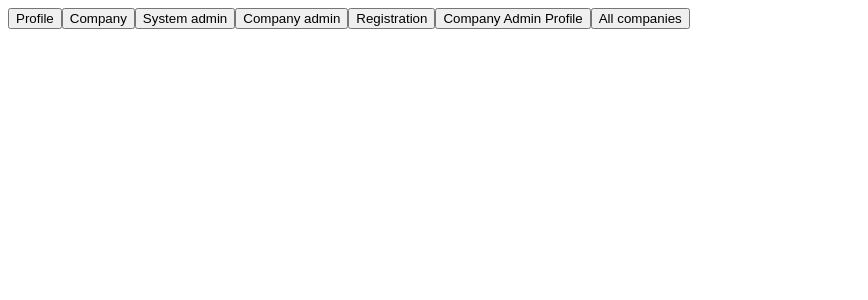
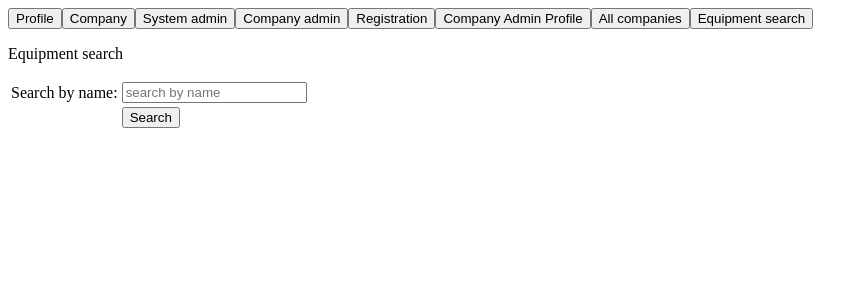
Before and after one commit to ISA-Tim6/Medical-Equipment-front-end, an Angular app: page /equipment-search in a window 1280 px wide. Before the commit this address led to /. Shown: the top 300 px of the page, without its empty margins (0-868 px from the left). Built offline with nearby package versions, Linux system fonts and the light colour scheme.

Commit message:
feat:Equipment search by name

```diff
--- a/src/app/app-routing.module.ts
+++ b/src/app/app-routing.module.ts
@@ -9,6 +9,7 @@ import { CompanyAdminProfileComponent } from './feature-modules/stakeholders/com
 import { CompanyProfileComponent } from './feature-modules/company-profile/company-profile.component';
 import { CompaniesOverviewComponent } from './feature-modules/companies-overview/companies-overview.component';
 import { CompanyOverviewComponent } from './feature-modules/company-overview/company-overview.component';
+import { EquipmentSearchComponent } from './feature-modules/system-admin/equipment-search/equipment-search.component';
 const routes: Routes = [
   {
     path: 'user-profile',
@@ -37,7 +38,8 @@ const routes: Routes = [
   {
     path:'companies',
     component:CompaniesOverviewComponent
-  }
+  },
+  { path: 'equipment-search', component: EquipmentSearchComponent}
 ];
 
 @NgModule({
--- a/src/app/app.component.html
+++ b/src/app/app.component.html
@@ -5,4 +5,5 @@
 <button [routerLink]="['registration']">Registration</button>
 <button [routerLink]="['company-admin-profile']">Company Admin Profile</button>
 <button [routerLink]="['companies']">All companies</button>
+<button [routerLink]="['equipment-search']">Equipment search</button>
 <router-outlet></router-outlet>
--- a/src/app/feature-modules/company-profile/model/equipment.model.ts
+++ b/src/app/feature-modules/company-profile/model/equipment.model.ts
@@ -1,6 +1,9 @@
+import { Company } from "./company.model";
+
 export interface Equipment {
     equipment_id?:number;
 	name:string;
     description:string;
 	type:string;
+    companies?: Company[];
 }
--- /dev/null
+++ b/src/app/feature-modules/system-admin/equipment-search/equipment-search.component.html
@@ -0,0 +1,47 @@
+<p>Equipment search</p>
+<div>
+    <table>
+        <tr>
+            <td>
+                <label>Search by name: </label>
+            </td>
+            <td>
+                <input type="text" placeholder="search by name" [(ngModel)]="name">
+            </td>
+        </tr>
+        <tr>
+            <td>
+            </td>
+            <td>
+                <button (click)="onSearch()">Search</button>
+            </td>
+        </tr>
+    </table>
+
+    <div *ngIf="equipment.length > 0">
+        <h4>Equipment</h4>
+        <table>
+            <tr>
+                <th>Name</th>
+                <th>Type</th>
+                <th>Description</th>
+            </tr>
+            <tr *ngFor="let e of equipment">
+                <td>{{e.name}}</td>
+                <td>{{e.type}}</td>
+                <td>{{e.description}}</td>
+                <td>
+                    <p>Companies that have {{e.name}}</p>
+                    <table>
+                        <tr>
+                            <th>Name</th>
+                        </tr>
+                        <tr *ngFor="let c of e.companies">
+                            <td>{{c.name}}</td>
+                        </tr>
+                    </table>
+                </td>
+            </tr>
+        </table>
+    </div>
+</div>
--- /dev/null
+++ b/src/app/feature-modules/system-admin/equipment-search/equipment-search.component.ts
@@ -0,0 +1,22 @@
+import { Component } from '@angular/core';
+import { Equipment } from '../../company-profile/model/equipment.model';
+import { SystemAdminService } from '../system-admin.service';
+
+@Component({
+  selector: 'app-equipment-search',
+  templateUrl: './equipment-search.component.html',
+  styleUrls: ['./equipment-search.component.css']
+})
+export class EquipmentSearchComponent {
+  name: string;
+  equipment: Equipment[]=[];
+
+  constructor(private service: SystemAdminService){}
+
+  onSearch(): void{
+    this.service.searchEquipment(this.name).subscribe(result => {
+      this.equipment = result;
+    });
+  }
+
+}
--- a/src/app/feature-modules/system-admin/system-admin.module.ts
+++ b/src/app/feature-modules/system-admin/system-admin.module.ts
@@ -5,12 +5,14 @@ import { FormsModule } from '@angular/forms';
 import { ReactiveFormsModule } from '@angular/forms';
 import { SystemAdminFormComponent } from './system-admin-form/system-admin-form.component';
 import { CompanyAdminFormComponent } from './company-admin-form/company-admin-form.component';
+import { EquipmentSearchComponent } from './equipment-search/equipment-search.component';
 
 @NgModule({
   declarations: [
     CompanyFormComponent,
     SystemAdminFormComponent,
-    CompanyAdminFormComponent
+    CompanyAdminFormComponent,
+    EquipmentSearchComponent
   ],
   imports: [
     CommonModule,
--- a/src/app/feature-modules/system-admin/system-admin.service.ts
+++ b/src/app/feature-modules/system-admin/system-admin.service.ts
@@ -5,6 +5,7 @@ import { HttpClient } from '@angular/common/http';
 import { environment } from 'src/env/environment';
 import { User } from '../stakeholders/model/user.model';
 import { CompanyAdmin } from './model/company-admin-model';
+import { Equipment } from '../company-profile/model/equipment.model';
 
 @Injectable({
   providedIn: 'root'
@@ -28,4 +29,8 @@ export class SystemAdminService {
   addCompanyAdmin(admin: CompanyAdmin, company_id: number): Observable<CompanyAdmin>{
     return this.http.post<CompanyAdmin>(environment.apiHost+"companyAdmin/create/" + company_id, admin)
   }
+
+  searchEquipment(name: string): Observable<Equipment[]>{
+    return this.http.get<Equipment[]>(environment.apiHost + 'equipment/searchEquipment/'+ name);
+  }
 }
```
Also changed, not shown: src/app/feature-modules/system-admin/equipment-search/equipment-search.component.css (added).
